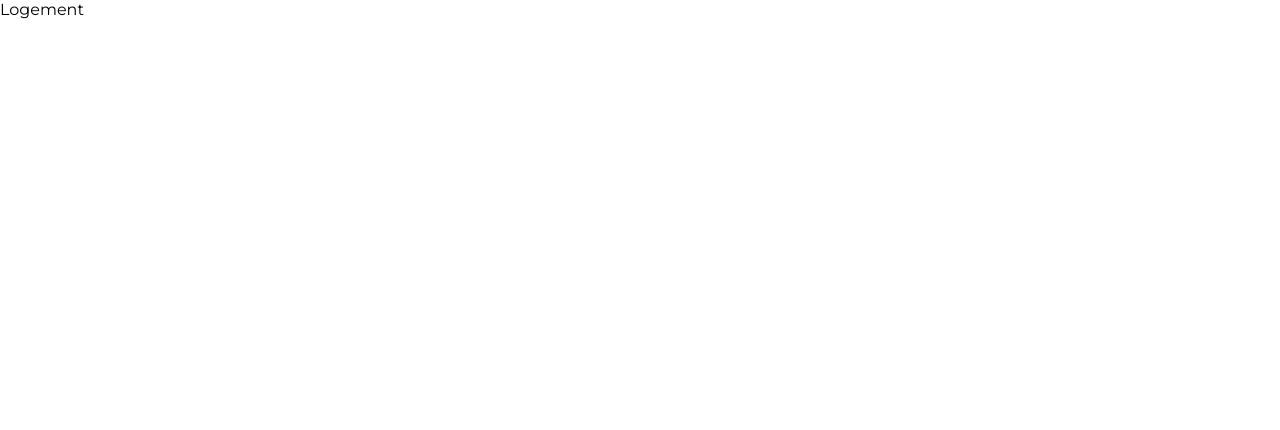
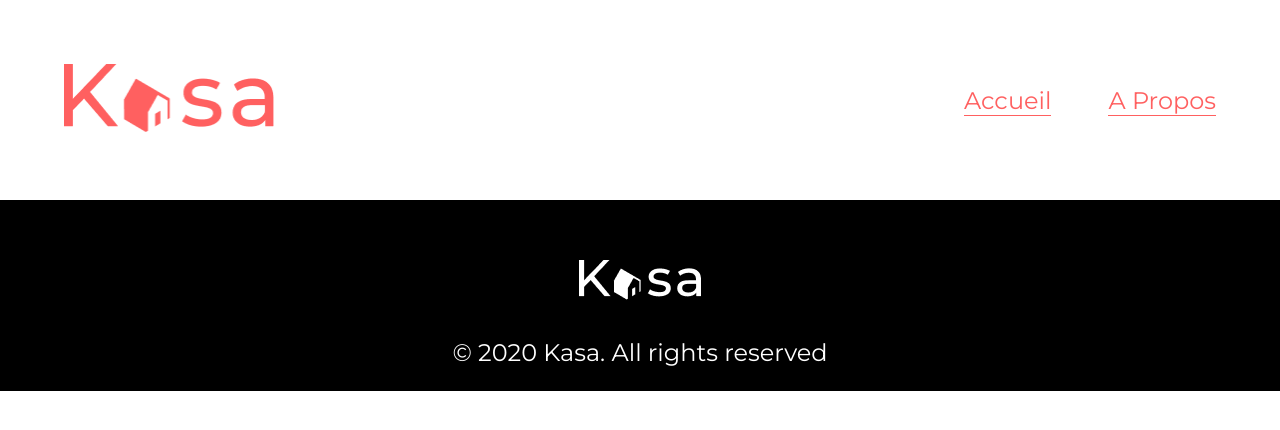
Before and after one commit to Tintgire/projet-7-OC, a React (Create React App) app: page /logement/0979876d in a window 1280 px wide. Shown: the top 430 px of the page. Built offline with nearby package versions, Linux system fonts and the light colour scheme.

Commit message:
import component header footer

```diff
--- a/src/pages/Logement/Logement.jsx
+++ b/src/pages/Logement/Logement.jsx
@@ -1,3 +1,11 @@
+import Header from '../../components/header/Header'
+import Footer from '../../components/footer/Footer'
+
 export default function Logement() {
-  return <div>Logement</div>
+  return (
+    <div>
+      <Header />
+      <Footer />
+    </div>
+  )
 }
```
